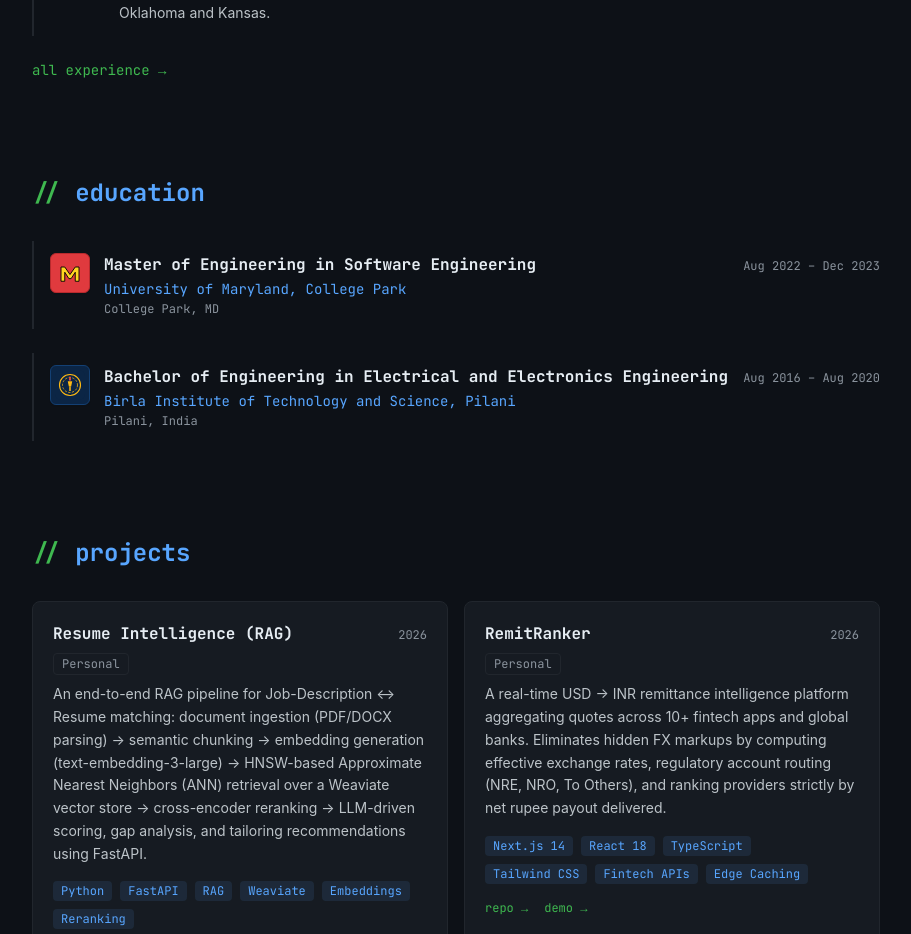
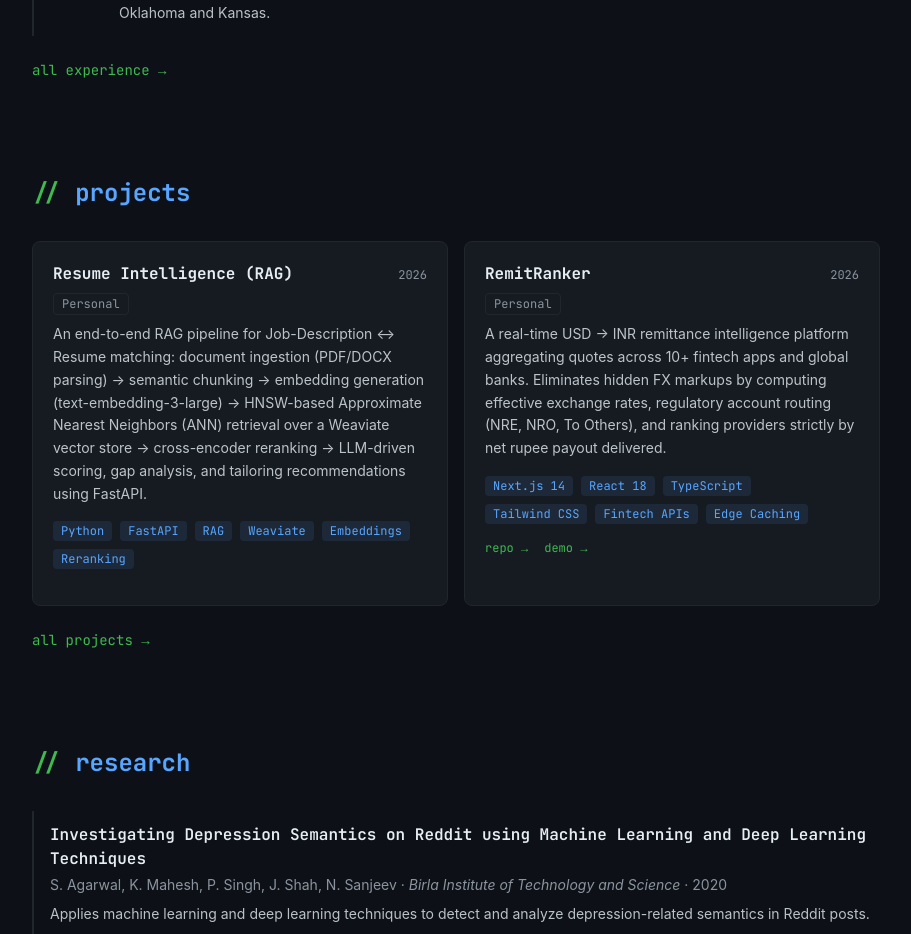
Before and after one commit to keerthanmahesh/keerthanmahesh.github.io, a React (Vite) app: page / in a window 1280 px wide. Shown: the part 1861-2795 px from the top of the page, without its empty margins (184-1095 px from the left). Built offline with nearby package versions, Linux system fonts and the light colour scheme.

Commit message:
feat: use official BITS Pilani logo, update location to Goa, and reorder education tab

```diff
--- a/package.json
+++ b/package.json
@@ -9,7 +9,7 @@
     "preview": "vite preview",
     "test": "vitest run",
     "test:watch": "vitest",
-    "postbuild": "cp dist/index.html dist/404.html"
+    "postbuild": "node -e \"const fs = require('node:fs'); fs.copyFileSync('dist/index.html', 'dist/404.html');\""
   },
   "dependencies": {
     "react": "^19.2.7",
--- a/src/components/CompanyLogo.tsx
+++ b/src/components/CompanyLogo.tsx
@@ -1,5 +1,6 @@
 import konfigLogo from '../assets/konfig-logo.svg'
 import jpmcLogo from '../assets/jpmorganchase.png'
+import bitsLogo from '../assets/bits-pilani-logo.webp'
 
 export function CompanyLogo({
   company,
@@ -86,18 +87,15 @@ export function CompanyLogo({
   if (norm.includes('bits') || norm.includes('pilani') || norm.includes('birla')) {
     return (
       <div
-        className={`${className} bg-[#0B2545] rounded-md flex items-center justify-center p-1 shadow-sm select-none border border-[#134074]`}
-        title="BITS Pilani"
+        className={`${className} bg-white rounded-md flex items-center justify-center p-1 shadow-sm select-none border border-border overflow-hidden`}
+        title="Birla Institute of Technology and Science"
         aria-label="BITS Pilani logo"
       >
-        <svg viewBox="0 0 40 40" className="w-full h-full" fill="none">
-          <rect width="40" height="40" rx="8" fill="#0B2545" />
-          <circle cx="20" cy="20" r="14" fill="#0B2545" stroke="#FDB913" strokeWidth="1.5" />
-          <circle cx="20" cy="20" r="10" stroke="#FDB913" strokeWidth="1" strokeDasharray="3 2" />
-          <path d="M19 11C19 9 20 8 20 8C20 8 21 9 21 11C22 12 21 14 20 15C19 14 18 12 19 11Z" fill="#EF4444" />
-          <path d="M17 15H23L21.5 22H18.5L17 15Z" fill="#FDB913" />
-          <rect x="19" y="22" width="2" height="6" fill="#FDB913" />
-        </svg>
+        <img
+          src={bitsLogo}
+          alt="BITS Pilani logo"
+          className="w-full h-full object-contain"
+        />
       </div>
     )
   }
--- a/src/components/Layout.tsx
+++ b/src/components/Layout.tsx
@@ -12,9 +12,9 @@ export function Layout({ children }: { children: ReactNode }) {
           <Link to="/" className="text-accent font-bold">~/keerthan</Link>
           <div className="flex gap-5 text-muted">
             <Link to="/experience" className="hover:text-fg">experience</Link>
-            <Link to="/education" className="hover:text-fg">education</Link>
             <Link to="/projects" className="hover:text-fg">projects</Link>
             <Link to="/research" className="hover:text-fg">research</Link>
+            <Link to="/education" className="hover:text-fg">education</Link>
             <a href="/#contact" className="hover:text-fg">contact</a>
           </div>
         </div>
--- a/src/data/education.ts
+++ b/src/data/education.ts
@@ -25,6 +25,6 @@ export const education: Education[] = [
     field: 'Electrical and Electronics Engineering',
     start: 'Aug 2016',
     end: 'Aug 2020',
-    location: 'Pilani, India',
+    location: 'Goa, India',
   },
 ]
--- a/src/pages/Home.tsx
+++ b/src/pages/Home.tsx
@@ -26,11 +26,6 @@ export function Home() {
         </Link>
       </section>
 
-      <section id="education" className="py-12">
-        <SectionHeading title="education" />
-        <EducationList items={education} />
-      </section>
-
       <section id="projects" className="py-12">
         <SectionHeading title="projects" />
         <ProjectsGrid projects={featuredProjects()} />
@@ -47,6 +42,11 @@ export function Home() {
         </Link>
       </section>
 
+      <section id="education" className="py-12">
+        <SectionHeading title="education" />
+        <EducationList items={education} />
+      </section>
+
       <Contact />
     </>
   )
```
Also changed, not shown: public/bits-pilani-logo.webp (added), src/assets/bits-pilani-logo.webp (added).
